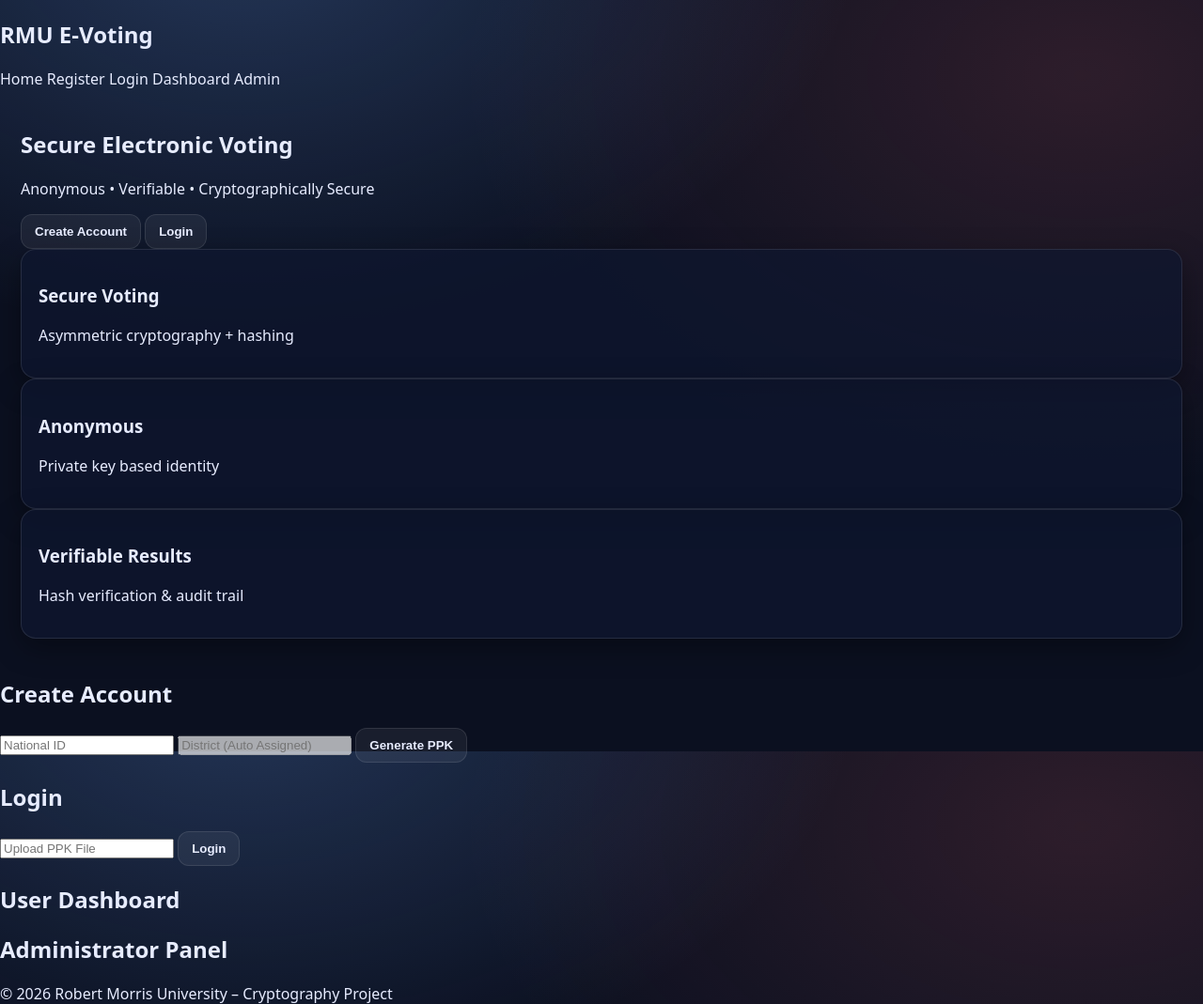
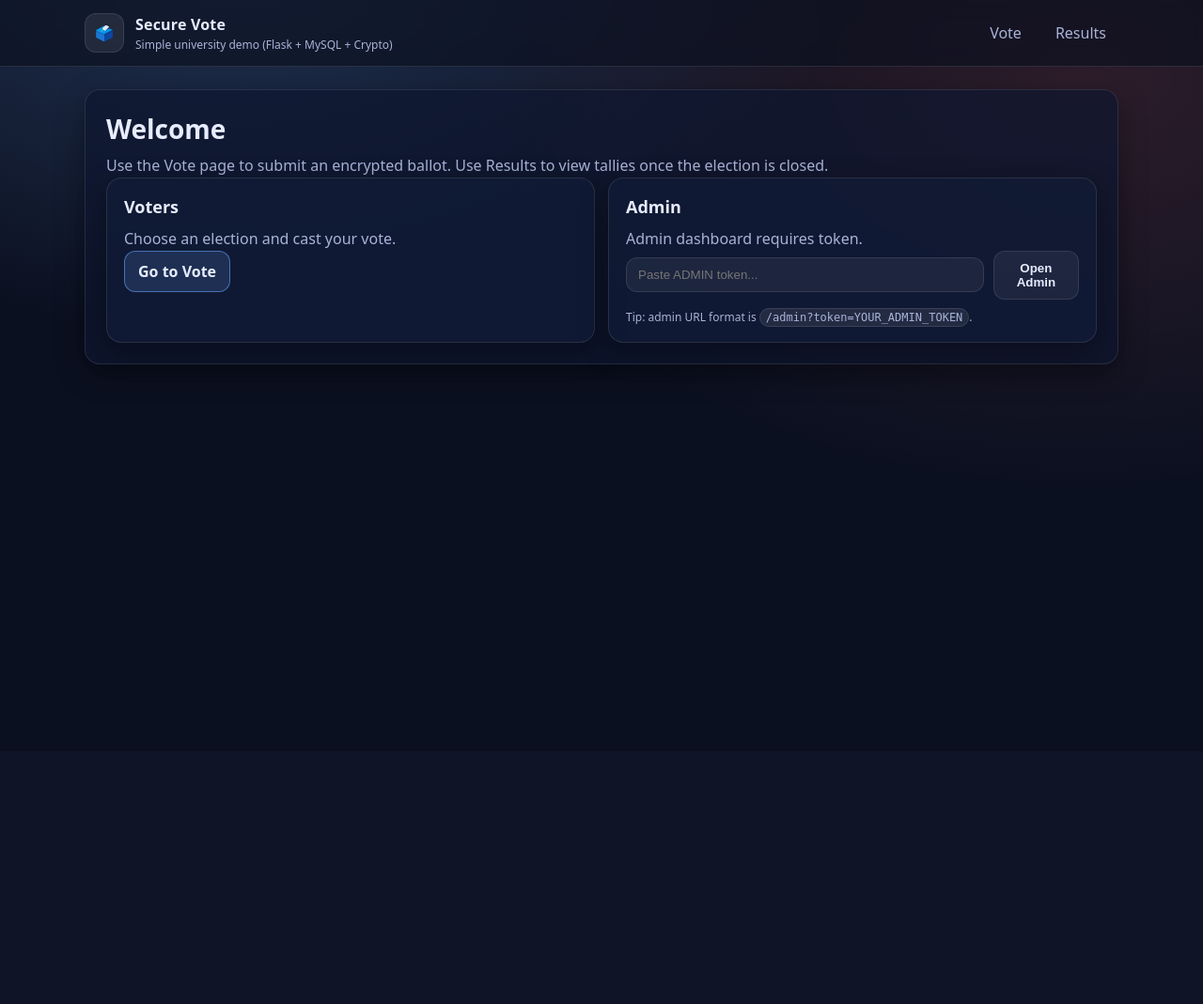
Before and after one commit to AlexanderMarsh11/Electronic-Voting, a Flask app: template templates/index.html in a window 1280 px wide. Shown: the whole page at 94% size. After the commit the page ends 403 px from the top, so only its background shows below. Run offline with Flask 3, Linux system fonts and the light colour scheme; the template is opened without the code that fills it, so the values that code supplies are empty.

Commit message:
Update logos

```diff
--- a/templates/index.html
+++ b/templates/index.html
@@ -1,87 +1,73 @@
-<!DOCTYPE html>
-<html lang="en">
+<!doctype html>
+<html>
 <head>
-    <meta charset="UTF-8">
-    <title>Electronic Voting System - RMU</title>
-    <meta name="viewport" content="width=device-width, initial-scale=1.0">
-
-    <!-- CSS محلي -->
+  <meta charset="utf-8" />
+  <title>Secure Vote</title>
+  <meta name="viewport" content="width=device-width, initial-scale=1" />
+  <!-- Main stylesheet -->
   <link rel="stylesheet" href="{{ url_for('static', filename='css/style.css') }}">
 </head>
 <body>
-
-<div class="navbar">
-    <h2>RMU E-Voting</h2>
+  <header class="topbar">
+    <div class="container topbar__inner">
+      <div class="brand">
+        <div class="brand__logo">🗳️</div>
         <div>
-        <a onclick="show('home')">Home</a>
-        <a onclick="show('register')">Register</a>
-        <a onclick="show('login')">Login</a>
-        <a onclick="show('dashboard')">Dashboard</a>
-        <a onclick="show('admin')">Admin</a>
+          <div class="brand__title">Secure Vote</div>
+          <div class="brand__sub">Simple university demo (Flask + MySQL + Crypto)</div>
         </div>
       </div>
+      <nav class="nav">
+        <a class="nav__link" href="/vote">Vote</a>
+        <a class="nav__link" href="/results/1">Results</a>
+      </nav>
+    </div>
+  </header>
 
-<!-- HOME -->
-<section id="home" class="active hero">
-    <h1>Secure Electronic Voting</h1>
-    <p>Anonymous • Verifiable • Cryptographically Secure</p>
+  <main class="container">
+    <section class="card hero">
+      <h1 class="h1">Welcome</h1>
+      <p class="muted">
+        Use the Vote page to submit an encrypted ballot. Use Results to view tallies once the election is closed.
+      </p>
 
-    <button class="btn btn-secondary" onclick="show('register')">Create Account</button>
-    <button class="btn btn-primary" onclick="show('login')">Login</button>
+      <div class="grid grid--2">
+        <div class="card card--soft">
+          <h2 class="h2">Voters</h2>
+          <p class="muted">Choose an election and cast your vote.</p>
+          <a class="btn btn--primary" href="/vote">Go to Vote</a>
+        </div>
 
-    <div class="cards">
-        <div class="card">
-            <i class="fa-solid fa-lock"></i>
-            <h3>Secure Voting</h3>
-            <p>Asymmetric cryptography + hashing</p>
+        <div class="card card--soft">
+          <h2 class="h2">Admin</h2>
+          <p class="muted">Admin dashboard requires token.</p>
+
+          <!-- Admin shortcut: just builds a URL with token -->
+          <form class="row" onsubmit="return goAdmin(event)">
+            <input class="input" id="adminToken" placeholder="Paste ADMIN token..." />
+            <button class="btn" type="submit">Open Admin</button>
+          </form>
+
+          <div class="hint">
+
+            Tip: admin URL format is <code>/admin?token=YOUR_ADMIN_TOKEN</code>.
           </div>
-        <div class="card">
-            <i class="fa-solid fa-user-secret"></i>
-            <h3>Anonymous</h3>
-            <p>Private key based identity</p>
-        </div>
-        <div class="card">
-            <i class="fa-solid fa-square-poll-vertical"></i>
-            <h3>Verifiable Results</h3>
-            <p>Hash verification & audit trail</p>
         </div>
       </div>
     </section>
+  </main>
 
-<!-- REGISTER -->
-<section id="register">
-    <div class="form-box">
-        <h2>Create Account</h2>
-        <input placeholder="National ID">
-        <input placeholder="District (Auto Assigned)" disabled>
-        <button class="btn btn-primary">Generate PPK</button>
-    </div>
-</section>
+  <script src="{{ url_for('static', filename='js/script.js') }}"></script>
+  <script>
 
-<!-- LOGIN -->
-<section id="login">
-    <div class="form-box">
-        <h2>Login</h2>
-        <input placeholder="Upload PPK File">
-        <button class="btn btn-primary">Login</button>
-    </div>
-</section>
-
-<!-- DASHBOARD -->
-<section id="dashboard">
-    <h2>User Dashboard</h2>
-</section>
-
-<!-- ADMIN -->
-<section id="admin">
-    <h2>Administrator Panel</h2>
-</section>
-
-<footer>
-    © 2026 Robert Morris University – Cryptography Project
-</footer>
-
-<!-- JS محلي -->
-<script src="{{ url_for('static', filename='js/script.js') }}"></script>
+    // Build /admin?token=... to make it easy for a demo.
+    function goAdmin(e) {
+      e.preventDefault();
+      const t = (document.getElementById('adminToken').value || '').trim();
+      if (!t) { alert('Please paste admin token'); return false; }
+      window.location.href = `/admin?token=${encodeURIComponent(t)}`;
+      return false;
+    }
+  </script>
 </body>
 </html>
--- a/templates/results.html
+++ b/templates/results.html
@@ -23,7 +23,7 @@
     <nav class="nav">
       <a class="nav__link" href="/vote?election_id={{ selected_id or 1 }}">Vote</a>
       <a class="nav__link nav__link--active" href="/results/{{ selected_id or 1 }}">Results</a>
-      <a class="nav__link" href="/">Home</a>
+
     </nav>
   </div>
 </header>
--- a/templates/vote.html
+++ b/templates/vote.html
@@ -25,7 +25,7 @@
         <a class="nav__link nav__link--active" href="/vote">Vote</a>
         <!-- Results link updates by JS when election changes -->
         <a class="nav__link" id="resultsLink" href="/results/{{ selected_id or 1 }}">Results</a>
-        <a class="nav__link" href="/">Home</a>
+
       </nav>
     </div>
   </header>
--- a/templates/vote_done.html
+++ b/templates/vote_done.html
@@ -23,7 +23,7 @@
       <nav class="nav">
         <a class="nav__link" href="/vote">Vote</a>
         <a class="nav__link" href="/results/{{ election_id }}">Results</a>
-        <a class="nav__link" href="/">Home</a>
+
       </nav>
     </div>
   </header>
```
Lines whose indentation alone changed are shown as unchanged.
